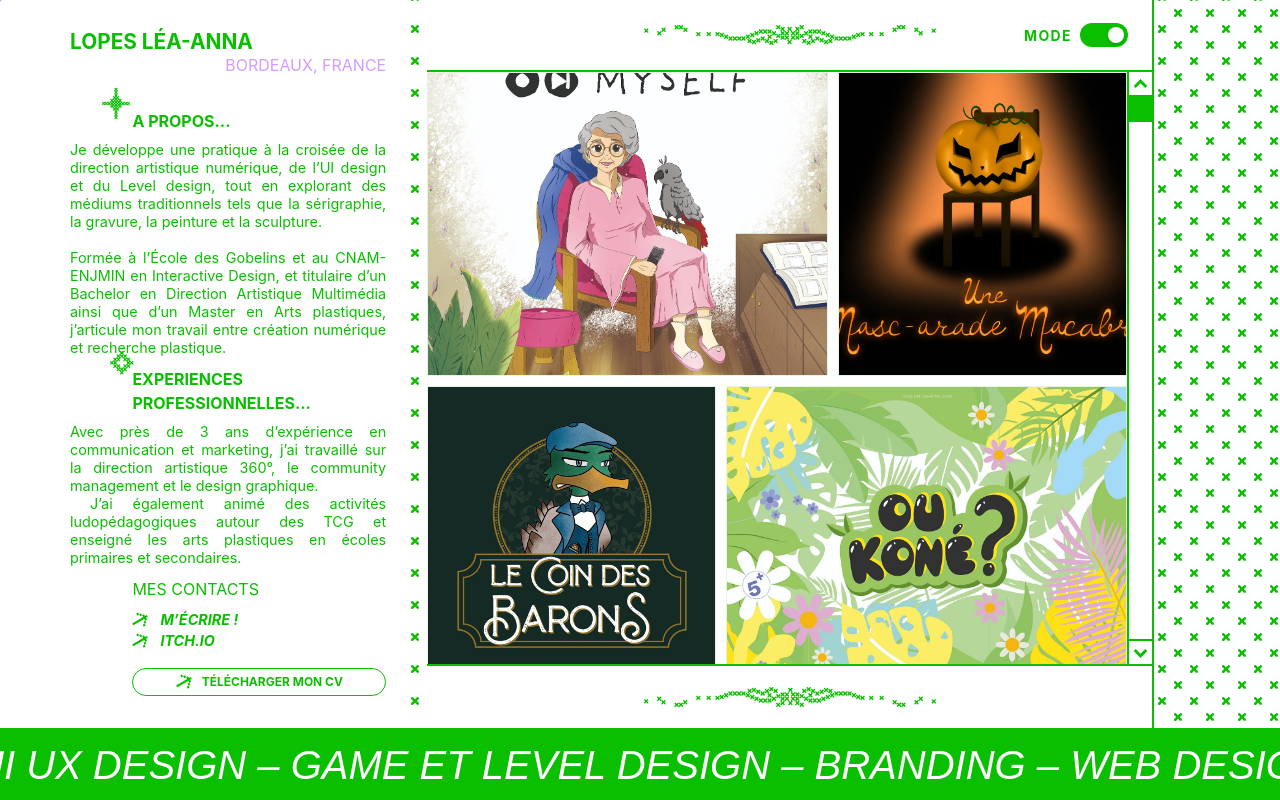
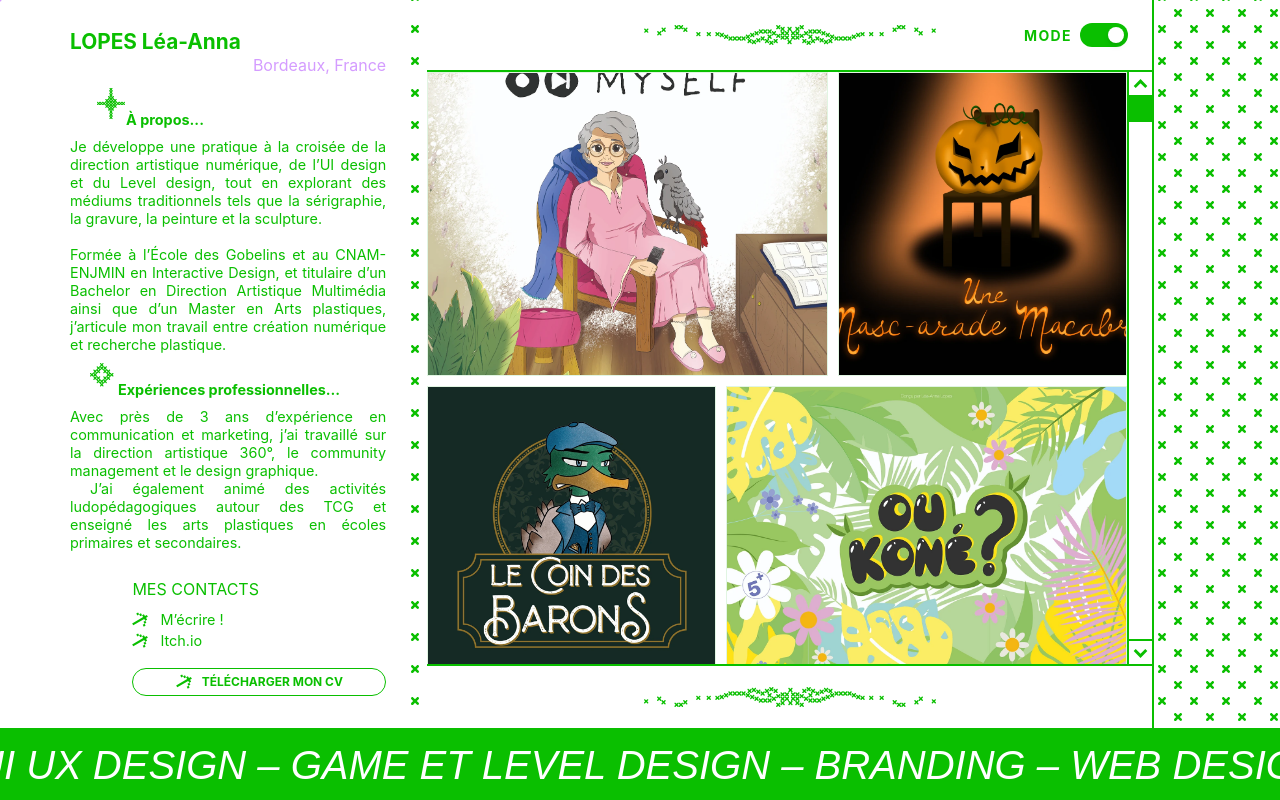
Before and after one commit to Pindmie/Book-2026, a React (Vite) app: page / in a window 1280 px wide. Built offline with nearby package versions, Linux system fonts and the light colour scheme; the HTML template or start-up script is replaced by a standard one.

Commit message:
Mise en page
Ajustement de la mise en page

```diff
--- a/src/pages/Home.jsx
+++ b/src/pages/Home.jsx
@@ -52,19 +52,20 @@ const Home = () => {
         >
           <aside className="w-[25.7rem] flex flex-col pl-[4.375rem] pr-[1.5625rem] pt-[4vh] justify-between bg-white flex-shrink-0">
             <div className="flex-shrink-0">
-              <h1 className="text-[clamp(1rem,3vh,1.3rem)] font-bold leading-none uppercase">LOPES Léa-Anna</h1>
-              <h2 className="text-[clamp(0.85rem,2vh,1.125rem)] text-accent font-regular text-right uppercase">Bordeaux, France</h2>
+              <h1 className="text-[clamp(1rem,3vh,1.3rem)] font-bold leading-none">LOPES Léa-Anna</h1>
+              <h2 className="text-[clamp(0.85rem,2vh,1.125rem)] text-accent text-right">Bordeaux, France</h2>
             </div>
 
             <div className="flex-1 flex flex-col justify-between min-h-0 pt-[4vh] pb-[2vh]">
               <section>
-                <div className="relative pl-[3.9rem] mb-2">
+                <div className="relative pl-[3.5rem] mb-2">
                   <img
                     src={currentTheme === "dark" ? "/illu-propos-dark.svg" : "/illu-propos.svg"}
                     alt=""
-                    className="absolute -left-[-30px] -translate-y-2/3 w-[4vh] h-[4vh] object-contain"
+                    className="absolute -left-[-25px] -translate-y-2/3 w-[4vh] h-[4vh] object-contain"
                   />
-                  <h3 className="text-[clamp(0.85rem,2vh,1rem)] font-bold uppercase">A propos...</h3>
+                  <h3 className="text-[clamp(0.875rem,1.8vh,1rem)] font-bold">
+                    À propos...</h3>
                 </div>
                 <p className="text-[clamp(0.85rem,1.8vh,1rem)] leading-tight text-justify whitespace-pre-line">
                   Je développe une pratique à la croisée de la direction artistique numérique, de l’UI design et du Level design, tout en explorant des médiums traditionnels tels que la sérigraphie, la gravure, la peinture et la sculpture.
@@ -74,14 +75,16 @@ const Home = () => {
               </section>
 
               <section>
-                <div className="relative pl-[3.9rem] mb-2">
-                  <img
-                    src={currentTheme === "dark" ? "/illu-exp-dark.svg" : "/illu-exp.svg"}
-                    alt=""
-                    className="absolute -left-[-40px] -translate-y-2/3 max-w-[1.5rem] max-h-[1.5rem] object-contain"
-                  />
-                  <h3 className="text-[clamp(0.85rem,2vh,1rem)] font-bold uppercase">Experiences professionnelles...</h3>
-                </div>
+                <div className="relative pl-[3rem] mb-2">
+              <img
+                src={currentTheme === "dark" ? "/illu-exp-dark.svg" : "/illu-exp.svg"}
+                alt=""
+                className="absolute left-5 -translate-y-2/3 w-6 h-6 object-contain"
+              />
+              <h3 className="text-[clamp(0.875rem,1.8vh,1rem)] font-bold">
+                Expériences professionnelles...
+              </h3>
+            </div>
                 <p className="text-[clamp(0.85rem,1.8vh,1rem)] leading-tight text-justify whitespace-pre-line">
                   Avec près de 3 ans d’expérience en communication et marketing, j’ai travaillé sur la direction artistique 360°, le community management et le design graphique.
                   {"\n\u00A0"}
@@ -94,14 +97,14 @@ const Home = () => {
                 <div className="flex flex-col text-[clamp(0.85rem,1.8vh,1.125rem)]">
                   <a
                     onClick={(e) => { e.preventDefault(); setShowContact(true); }}
-                    className="flex items-center gap-[12px] hover:text-accent transition-colors no-underline uppercase italic font-bold cursor-pointer"
+                    className="flex items-center gap-[12px] hover:text-accent transition-colors no-underline cursor-pointer"
                   >
                     <svg width="16" height="16" viewBox="0 0 16 16" fill="none" xmlns="http://www.w3.org/2000/svg">
                       <path d="M0.167429 11.3864L1.24679 13.2559L12.2164 6.92261L13.2958 8.79212L15.1241 7.73657L14.0447 5.86705L15.873 4.8115L14.7936 2.94198L12.9654 3.99754L11.886 2.12802L10.0577 3.18358L11.1371 5.05309L0.167429 11.3864ZM7.15008 2.36962L8.97835 1.31406L10.0577 3.18358L8.22944 4.23913L7.15008 2.36962ZM7.15008 2.36962L5.3218 3.42517L4.24244 1.55566L6.07071 0.500102L7.15008 2.36962ZM12.5469 11.7172L14.3752 10.6616L13.2958 8.79212L11.4675 9.84768L12.5469 11.7172ZM12.5469 11.7172L10.7186 12.7727L11.798 14.6423L13.6263 13.5867L12.5469 11.7172Z" fill="currentColor"/>
                     </svg>
                     M’écrire !
                   </a>
-                  <a href="https://pindmie.itch.io/" className="flex items-center gap-[12px] hover:text-accent transition-colors no-underline uppercase italic font-bold">
+                  <a href="https://pindmie.itch.io/" className="flex items-center gap-[12px] hover:text-accent transition-colors no-underline">
                     <svg width="16" height="16" viewBox="0 0 16 16" fill="none" xmlns="http://www.w3.org/2000/svg">
                       <path d="M0.167429 11.3864L1.24679 13.2559L12.2164 6.92261L13.2958 8.79212L15.1241 7.73657L14.0447 5.86705L15.873 4.8115L14.7936 2.94198L12.9654 3.99754L11.886 2.12802L10.0577 3.18358L11.1371 5.05309L0.167429 11.3864ZM7.15008 2.36962L8.97835 1.31406L10.0577 3.18358L8.22944 4.23913L7.15008 2.36962ZM7.15008 2.36962L5.3218 3.42517L4.24244 1.55566L6.07071 0.500102L7.15008 2.36962ZM12.5469 11.7172L14.3752 10.6616L13.2958 8.79212L11.4675 9.84768L12.5469 11.7172ZM12.5469 11.7172L10.7186 12.7727L11.798 14.6423L13.6263 13.5867L12.5469 11.7172Z" fill="currentColor"/>
                     </svg>
--- a/src/pages/ProjectDetail.jsx
+++ b/src/pages/ProjectDetail.jsx
@@ -1,4 +1,4 @@
-import { motion, useMotionValue } from "framer-motion";
+import { motion, useMotionValue, useSpring, useTransform } from "framer-motion";
 import { useRef, useEffect, useState } from "react";
 import PatternColumn from "../components/ui/PatternColumn";
 
@@ -74,9 +74,10 @@ const ProjectDetail = ({ project, onClose, sharedTransition }) => {
   return (
     <motion.div
       initial={{ opacity: 0 }} animate={{ opacity: 1 }} exit={{ opacity: 0 }} transition={{ duration: 0.3 }}
-      className="fixed top-0 right-0 left-[8px] bottom-0 z-40 bg-white flex overflow-hidden font-inter text-brand"
+      className="fixed top-0 right-0 left-[8px] bottom-0 z-40 bg-white flex overflow-hidden font-inter"
     >
       <div className="flex-1 flex flex-col min-w-0 h-full">
+        {/* MODIF ICI : Hauteur 9vh, bordure-2 et flex center */}
         <motion.div
           layoutId="header-section"
           transition={sharedTransition}
@@ -135,18 +136,18 @@ const ProjectDetail = ({ project, onClose, sharedTransition }) => {
               <h1 className="text-[clamp(1.5rem,3vh,2.5rem)] font-bold text-brand leading-none uppercase">{project.title}</h1>
               {project.subtitle && <h2 className="text-[clamp(0.9rem,2vh,1.1rem)] text-accent italic mt-1">{project.subtitle}</h2>}
             </div>
-            <div className="flex-shrink-0 text-brand text-[clamp(0.9rem,1.6vh,0.95rem)] leading-snug text-justify whitespace-pre-line overflow-hidden" style={{ columnCount: 3, columnFill: "auto", columnGap: "40px", height: "150px", width: "100%", maxWidth: "1350px" }}>
+            <div className="flex-shrink-0 text-brand text-[clamp(0.9rem,1.6vh,0.95rem)] leading-snug text-justify whitespace-pre-line ovegit qsrflow-hidden" style={{ columnCount: 3, columnFill: "auto", columnGap: "40px", height: "150px", width: "100%", maxWidth: "1350px" }}>
               {project.description}
             </div>
             <div className="mt-16 flex justify-between items-end pb-2 flex-shrink-0 mb-[5rem]">
               <div className="flex flex-wrap gap-2 max-w-[70%]">
                 {project.tags?.map((tag, i) => (
-                  <span key={i} className="px-4 py-1 rounded-full text-white text-[0.7rem] uppercase font-bold bg-accent">{tag}</span>
+                  <span key={i} className="px-4 py-1 rounded-full text-white text-[0.7rem] uppercase font-bold" style={{ backgroundColor: "#d49cff" }}>{tag}</span>
                 ))}
               </div>
               <div className="flex flex-col gap-1">
                 {project.links?.map((link, i) => (
-                  <a key={i} href={link.url} target="_blank" rel="noreferrer" className="flex items-center gap-2 text-accent hover:opacity-70 transition-opacity text-[0.9rem] italic font-bold uppercase">
+                  <a key={i} href={link.url} target="_blank" rel="noreferrer" className="flex items-center gap-2 text-accent hover:opacity-70 transition-opacity text-[0.9rem]">
                     <img src="/arrow-accent.svg" alt="" className="w-[1.5vh] h-[1.5vh]" />
                     {link.label}
                   </a>
@@ -158,7 +159,7 @@ const ProjectDetail = ({ project, onClose, sharedTransition }) => {
       </div>
 
       <div className="h-full z-40 w-[10vw] flex-shrink-0">
-        <PatternColumn width="100%" borderLeft={true} className="pl-1 border-l-2 border-brand" />
+        <PatternColumn width="100%" borderLeft={true} className="pl-1 border-l-2" />
       </div>
     </motion.div>
   );
```
Also changed, not shown: 1 other file (tests, documents, lock files or other folders).
